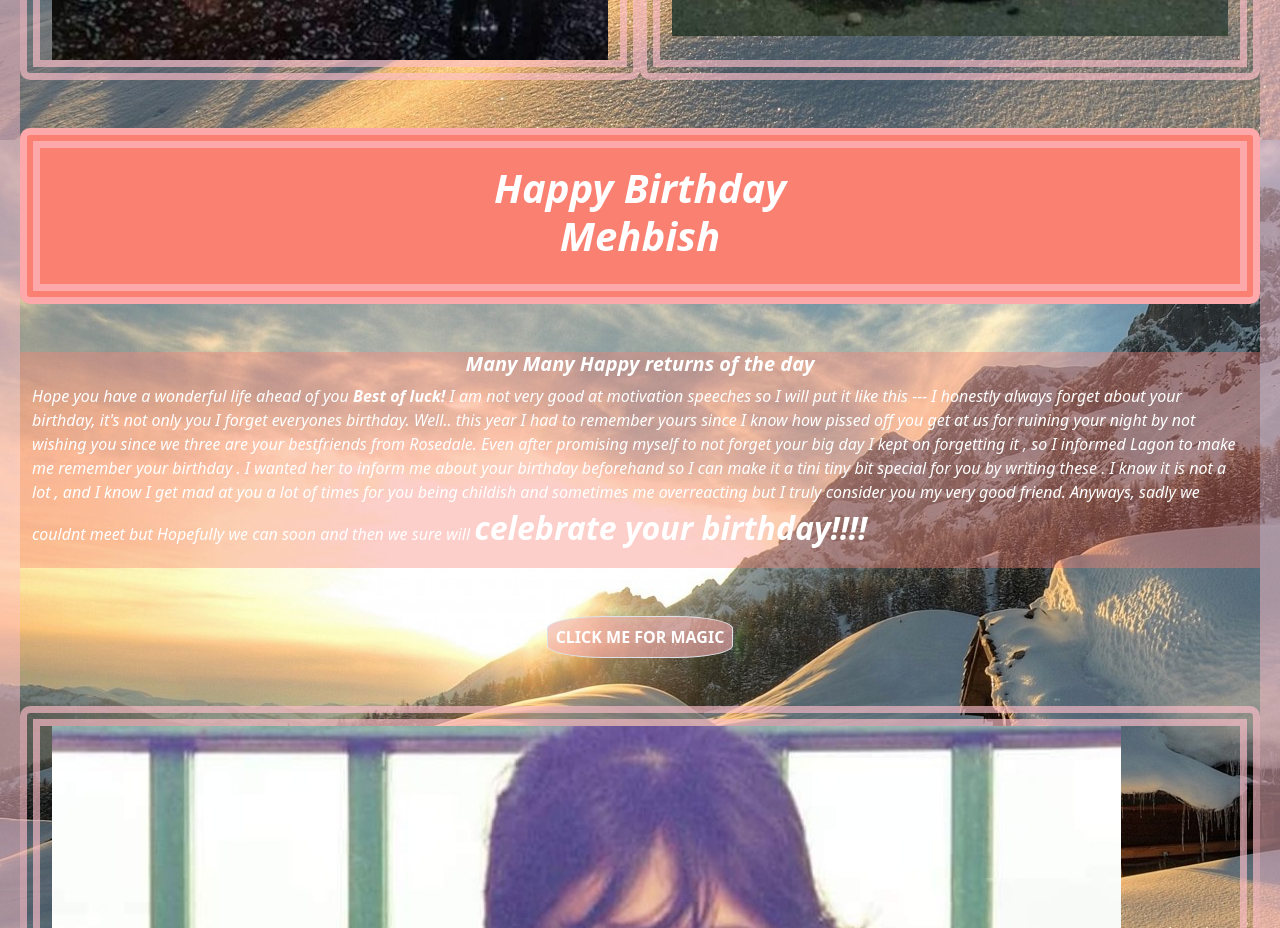
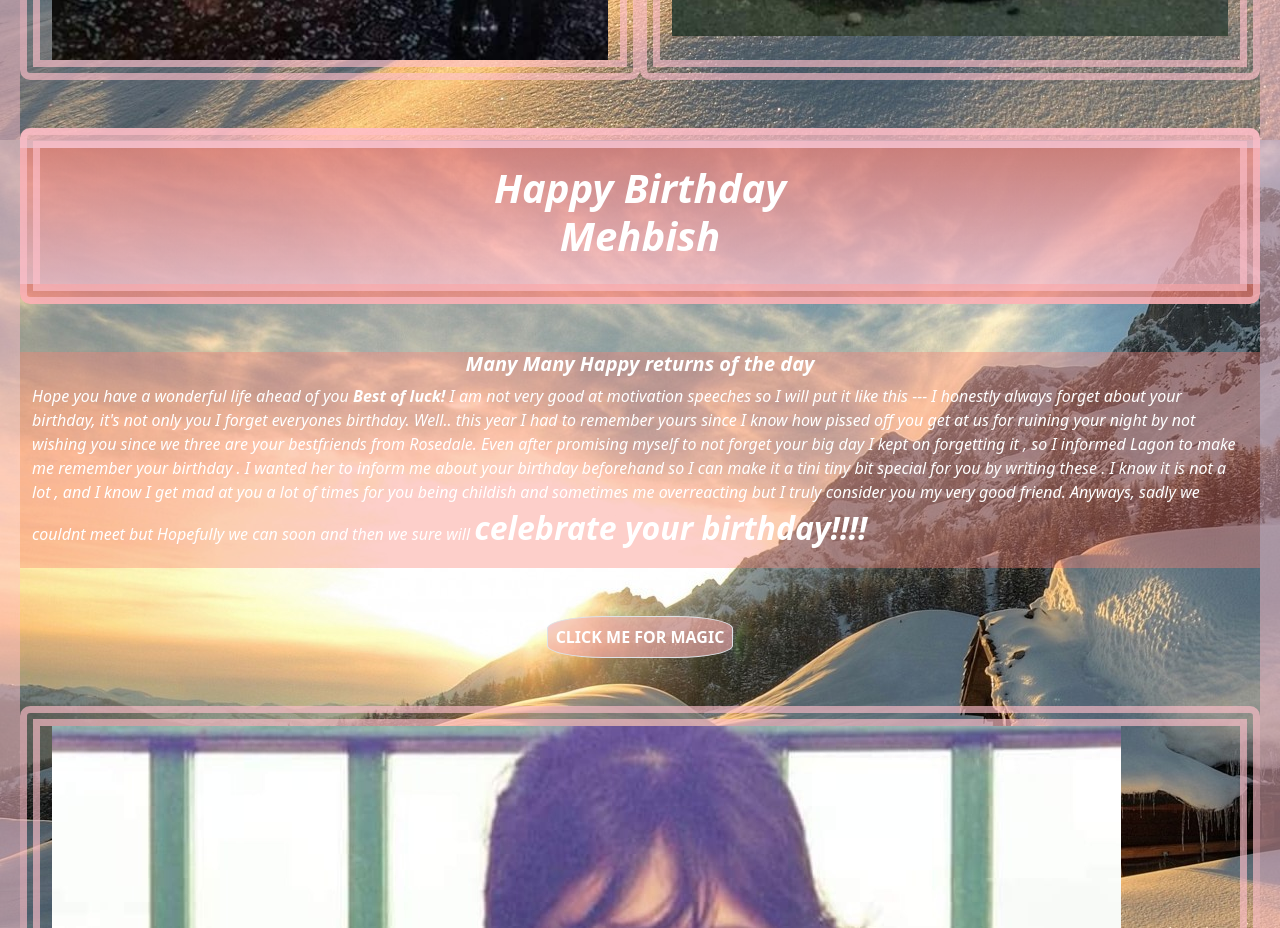
Before and after one commit to lazmikhan/mehbish-bday, a plain HTML site: page index.html in a window 1280 px wide. Shown: the part 940-1868 px from the top of the page. Drawn offline with nearby package versions, Linux system fonts and the light colour scheme.

Commit message:
comit gor

```diff
--- a/index.html
+++ b/index.html
@@ -16,7 +16,8 @@
 
 
             border: 20px ridge rgba(243, 174, 174, 0.623);
-            background-color: salmon;
+
+            background-image: linear-gradient(rgba(250, 128, 114, 0.685), rgba(255, 192, 203, 0.733));
 
 
 
```
